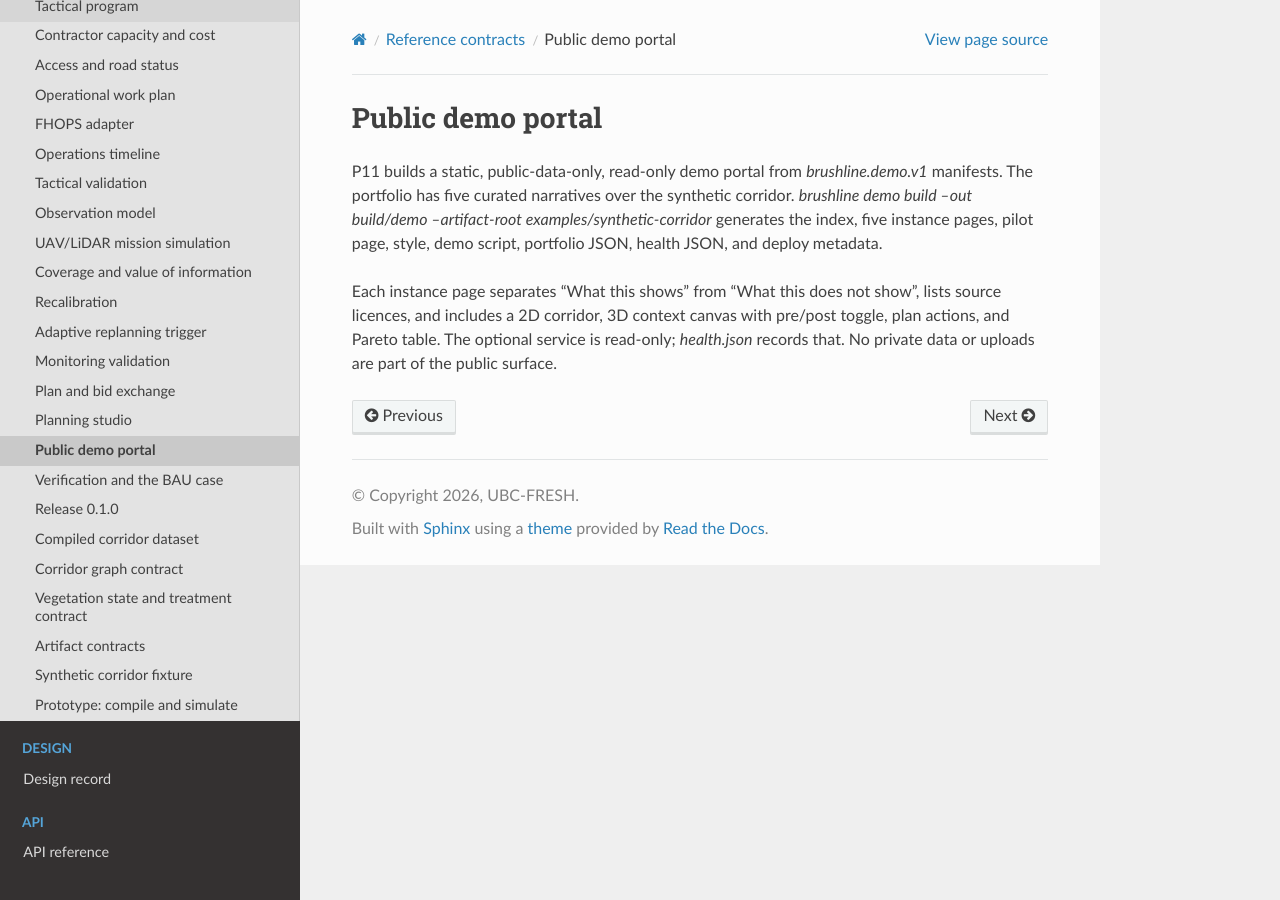
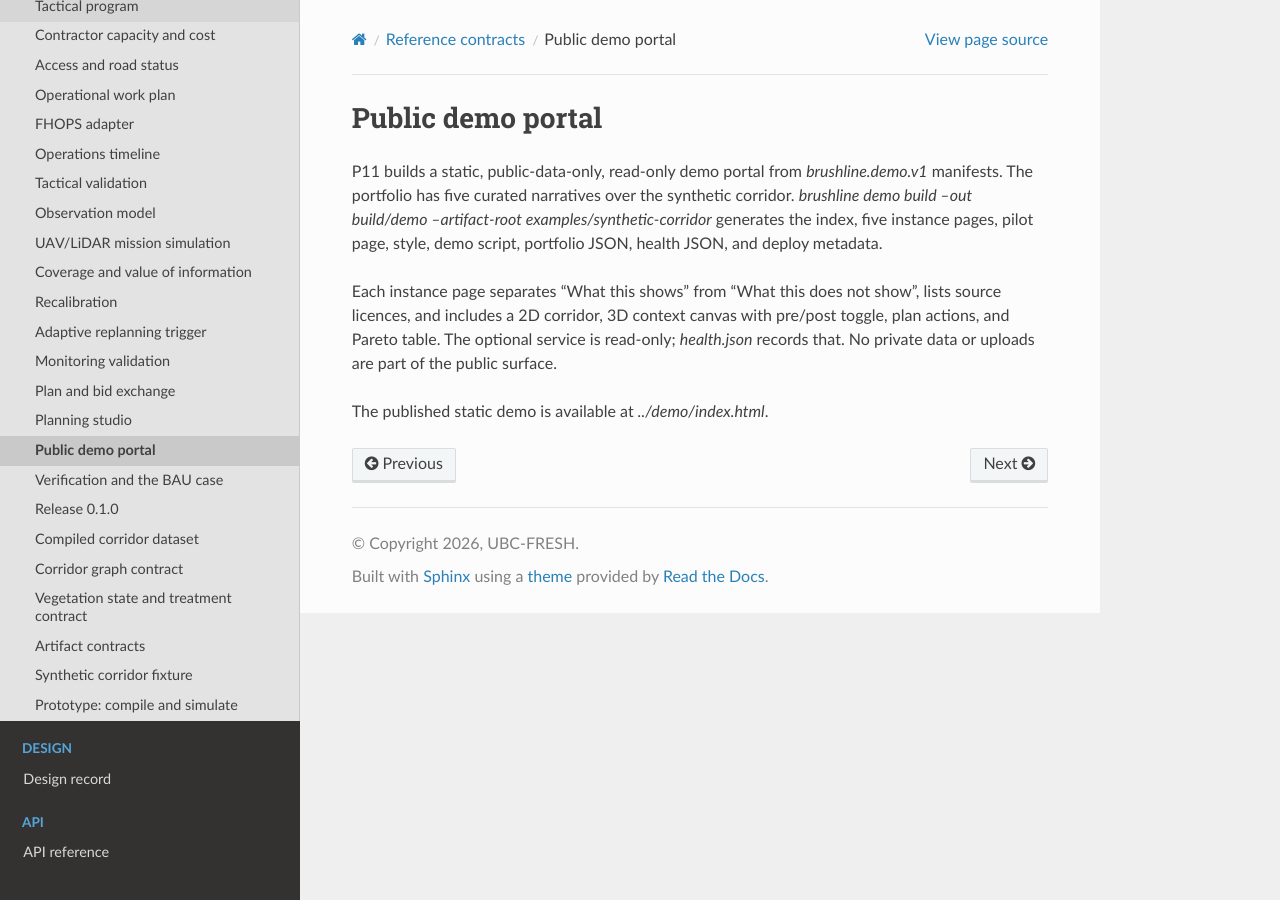
Before and after one commit to UBC-FRESH/brushline, a Sphinx documentation site: the page built from docs/reference/demo-portal.rst, in a window 1280 px wide. Built offline with Sphinx 7.4.7 and the Read the Docs theme 3.1.0, drawn with Linux system fonts in a browser that asks for light colours.

Commit message:
P13: publish demo with docs

```diff
--- a/docs/reference/demo-portal.rst
+++ b/docs/reference/demo-portal.rst
@@ -4,3 +4,5 @@ Public demo portal
 P11 builds a static, public-data-only, read-only demo portal from `brushline.demo.v1` manifests. The portfolio has five curated narratives over the synthetic corridor. `brushline demo build --out build/demo --artifact-root examples/synthetic-corridor` generates the index, five instance pages, pilot page, style, demo script, portfolio JSON, health JSON, and deploy metadata.
 
 Each instance page separates "What this shows" from "What this does not show", lists source licences, and includes a 2D corridor, 3D context canvas with pre/post toggle, plan actions, and Pareto table. The optional service is read-only; `health.json` records that. No private data or uploads are part of the public surface.
+
+The published static demo is available at `../demo/index.html`.
```
Also changed, not shown: 1 other file.
